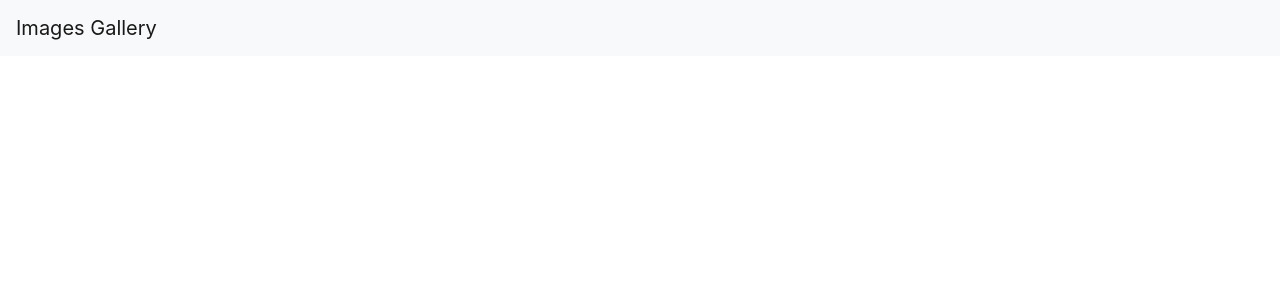
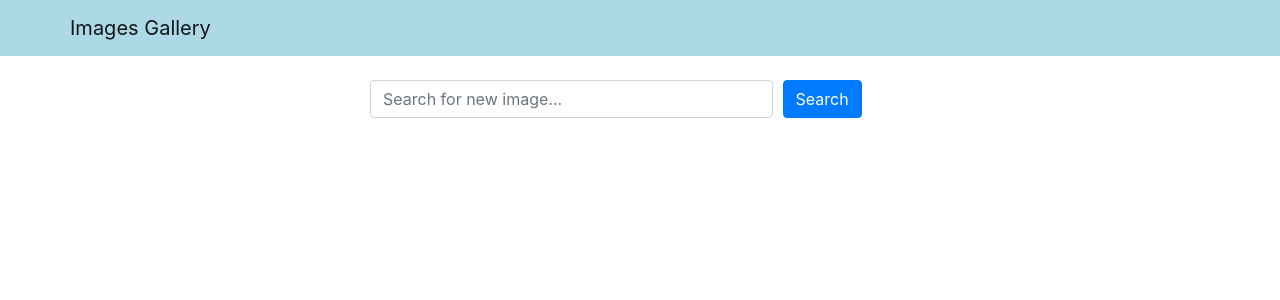
Before and after one commit to e2designs/images-gallery, a React (Create React App) app in the folder frontend/: page / in a window 1280 px wide. Shown: the top 300 px of the page. Built offline with nearby package versions, Linux system fonts and the light colour scheme.

Commit message:
Add Search Component

```diff
--- a/frontend/src/App.js
+++ b/frontend/src/App.js
@@ -1,10 +1,22 @@
+import { useState } from 'react';
 import 'bootstrap/dist/css/bootstrap.min.css';
 import Header from './components/Header'
+import Search from './components/Search'
+
+
 
 const App = () => {
+  const [word, setWord] = useState('');
+
+  const handleSearchSubmit = (e) => {
+    e.preventDefault();
+    console.log(word);
+  }
+
   return (
     <div className="App">
     <Header title="Images Gallery"/>
+    <Search word={word} setWord={setWord} handleSubmit={handleSearchSubmit} />
     </div>
   );
 }
--- a/frontend/src/components/Header.js
+++ b/frontend/src/components/Header.js
@@ -1,10 +1,16 @@
 import React from 'react';
-import { Navbar } from 'react-bootstrap';
+import { Navbar, Container } from 'react-bootstrap';
+
+const navbarStyle = {
+    backgroundColor: 'lightblue'
+};
 
 const Header = ({title}) => {
     return (
-        <Navbar bg="light" variant="light">
-            <Navbar.Brand href="/">{title}</Navbar.Brand>
+        <Navbar style={navbarStyle} variant="light">
+            <Container>
+                <Navbar.Brand href="/">{title}</Navbar.Brand>
+            </Container>
         </Navbar>
 
     )
--- /dev/null
+++ b/frontend/src/components/Search.js
@@ -0,0 +1,30 @@
+import React from 'react';
+import { Col, Container, Form, Row, Button } from 'react-bootstrap';
+
+const Search = ({word, setWord, handleSubmit}) => {
+    return (
+        <Container className="mt-4">
+            <Row className="justify-content-center">
+                <Col xs={12} md={8} lg={6}>
+                    <Form onSubmit={handleSubmit}>
+                        <Form.Row>
+                            <Col xs={9}>
+                                <Form.Control
+                                    type="text"
+                                    value={word}
+                                    onChange={(e) => setWord(e.target.value)}
+                                    placeholder="Search for new image..."
+                                />
+                            </Col>
+                            <Col>
+                                <Button variant="primary" type="Submit">Search</Button>
+                            </Col>
+                        </Form.Row>
+                    </Form>
+                </Col>
+            </Row>
+        </Container>
+    )
+};
+
+export default Search;
```
